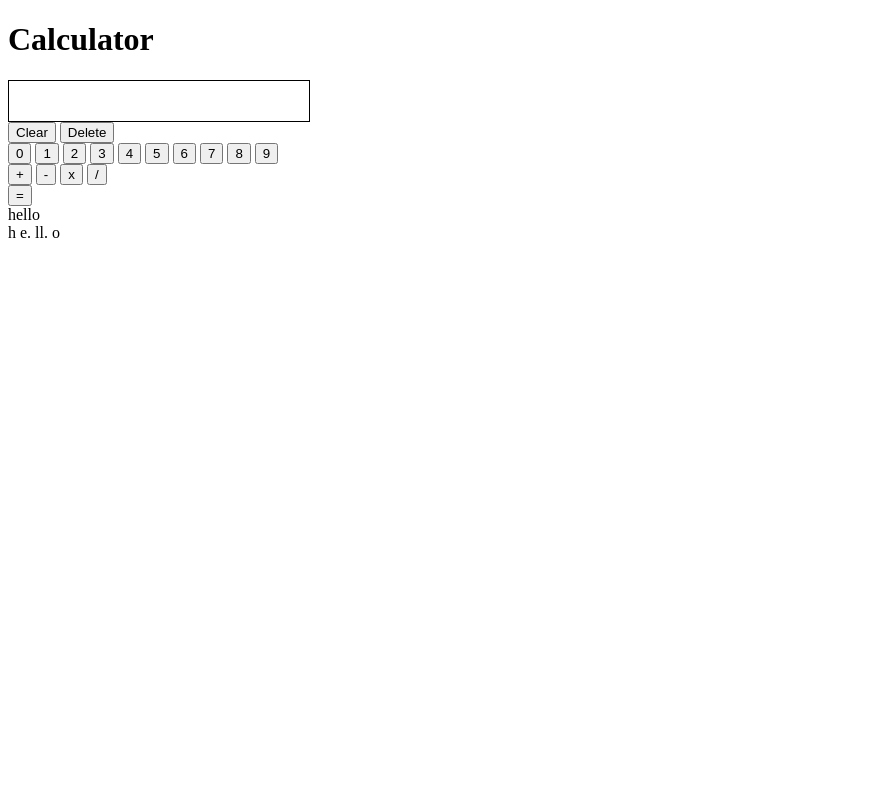
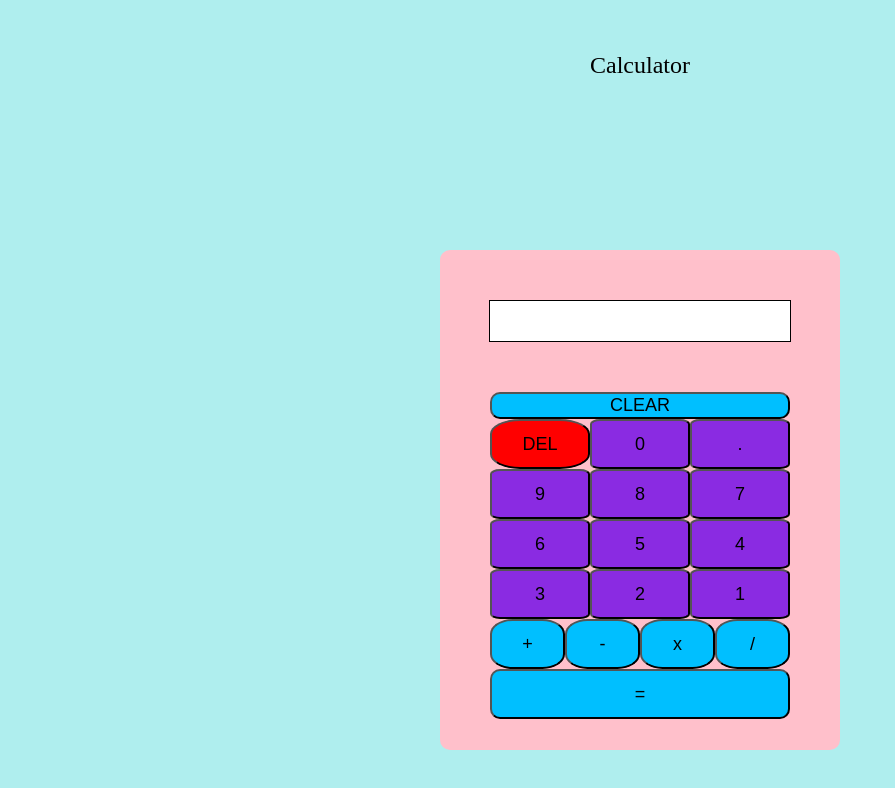
Before and after one commit to teep93/calculator, a plain HTML site: page index.html in a window 1280 px wide. Shown: the whole page, without its empty margins (0-895 px from the left). Drawn offline with Linux system fonts and the light colour scheme.

Commit message:
add styling

```diff
--- a/index.html
+++ b/index.html
@@ -11,19 +11,20 @@
   <body>
 
     <div class="header">
-        <h1>Calculator</h1>
+        <div class="text">Calculator</div>
     </div>
     <div class="wrapper">
-      <div class="container">
+      <div class="calc-container">
         <div class="display-container">
           <div class="display"></div>
     </div>
+    <div class="button-wrapper">
       <div class="clearing">
-          <button class="clear-button">Clear</button>
-          <button class="delete-button">Delete</button>
+        <!-- <button class="clear-button">Clear</button> -->
+        <!-- <button class="delete-button">Delete</button> -->
       </div>
       <div class="number-container">
-          <button class="number-button">0</button>
+        <!-- <button class="number-button">0</button> -->
         <button class="number-button">1</button>
         <button class="number-button">2</button>
         <button class="number-button">3</button>
@@ -33,6 +34,11 @@
         <button class="number-button">7</button>
         <button class="number-button">8</button>
         <button class="number-button">9</button>
+        <button class="number-button">.</button>
+        <button class="number-button">0</button>
+        <button class="delete-button">DEL</button>
+        <button class="clear-button">CLEAR</button>
+
       </div>
       <div class="operator-container">
         <button class="operator-button">+</button>
@@ -45,8 +51,6 @@
       </div>
     </div>
     </div>
-    <div class="hello">hello</div>
-    <div class="hello2">h     e.       ll.             o</div>
     <script src="script.js" defer></script>
   </body>
 </html>
--- a/script.js
+++ b/script.js
@@ -29,7 +29,7 @@ function operate(num1, num2, oper) {
     operateResult = addNum(num1, num2);
   } else if (oper === "-") {
     operateResult = subtractNum(num1, num2)
-  } else if (oper === "*") {
+  } else if (oper === "x") {
     operateResult = multiplyNum(num1, num2)
   } else if (oper === "/") {
     operateResult = divideNum(num1, num2)
@@ -99,4 +99,13 @@ function selectEquals() {
 
 }
 
-// function
+// ui code
+
+// const height = 500
+// const width = 400
+
+// let numbBtns = document.querySelectorAll("number-button");
+// numbBtns.forEach((numbBtn) => () {
+//   numbBtn.style.width =
+
+// }
--- a/styles.css
+++ b/styles.css
@@ -1,3 +1,60 @@
+* {
+    margin: 0px;
+}
+
+.wrapper * {
+    font-size: large;
+}
+
+.body  {
+    height: 100vh;
+
+    margin: 0px;
+    padding: 0px;
+}
+
+.header {
+    margin: 0px;
+    padding: 0px;
+    height: 100vh;
+    background-color: paleturquoise;
+    display: flex;
+    justify-content: center;
+    height: 100px;
+    width: 100%;
+    font-size: x-large;
+    align-items: center;
+
+}
+
+.text {
+    margin-top: 30px;
+
+}
+
+
+.wrapper {
+
+    display: flex;
+    justify-content: center;
+    background-color: paleturquoise;
+    height: 100vh;
+    align-items: center;
+}
+
+.calc-container {
+
+    display: flex;
+    flex-direction: column;
+    justify-content:flex-start;
+    align-items: center;
+    height: 500px;
+    width: 400px;
+    background-color: pink;
+    border-radius: 10px;
+
+}
+
 .display-container {
     display: flex;
     height: 40px;
@@ -6,4 +63,89 @@
     justify-content: flex-end;
     align-items: flex-end;
     font-size: x-large;
+    margin-top: 50px;
+    background-color: white;;
+
 }
+
+.button-wrapper {
+    margin-top: 50px;
+    width: 100%;
+    display: flex;
+    flex-direction: column;
+    align-items: center;
+
+
+    flex-wrap: wrap;
+}
+
+
+.clearing {
+    display:flex;
+
+}
+
+
+
+.number-container {
+
+    display:flex;
+    flex-direction: row-reverse;
+    justify-content: flex-end;
+
+    width: 300px;
+    flex-wrap: wrap-reverse;
+}
+
+.number-button {
+    width: 100px;
+    height: 50px;
+    background-color: blueviolet;
+    border-radius: 10%;
+}
+
+.operator-container {
+
+    display:flex;
+    width: 300px;
+
+}
+
+.operator-button {
+    width: 100px;
+    height: 50px;
+    background-color:deepskyblue;
+    border-radius: 30%;
+}
+
+
+.equals-container {
+
+    display:flex;
+
+    justify-content: center;
+
+    width: 300px;
+}
+
+.equals-button {
+    width: 100%;
+    height: 50px;
+    background-color:deepskyblue;
+    border-radius: 10px;
+}
+
+.clear-button {
+    width: 300px;
+    background-color:deepskyblue;
+    border-radius: 10px;
+}
+.delete-button, .decimal-button {
+    background-color:red;
+    border-radius: 30%;
+}
+.delete-button, .decimal-button, .zero-button {
+    width: 33.3333%;
+    height: 50px;
+    border-radius: 30%;
+}
```
Lines whose indentation alone changed are shown as unchanged.
